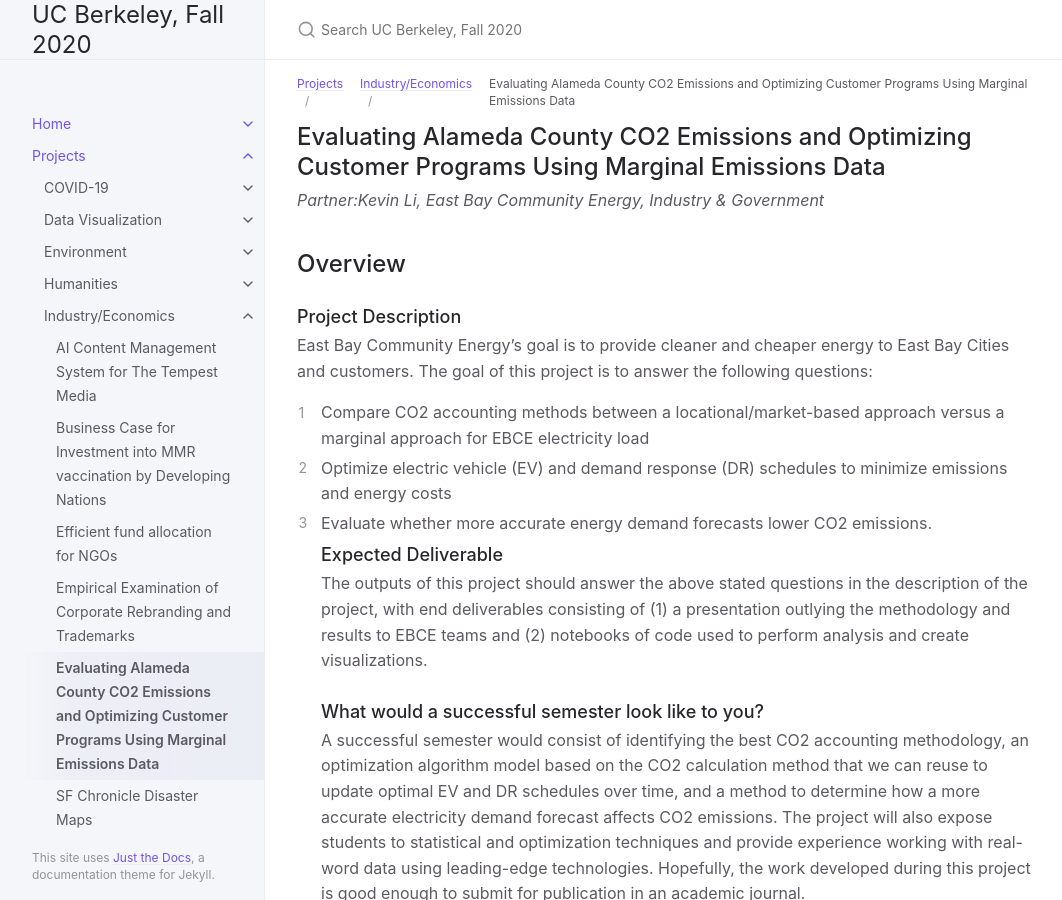
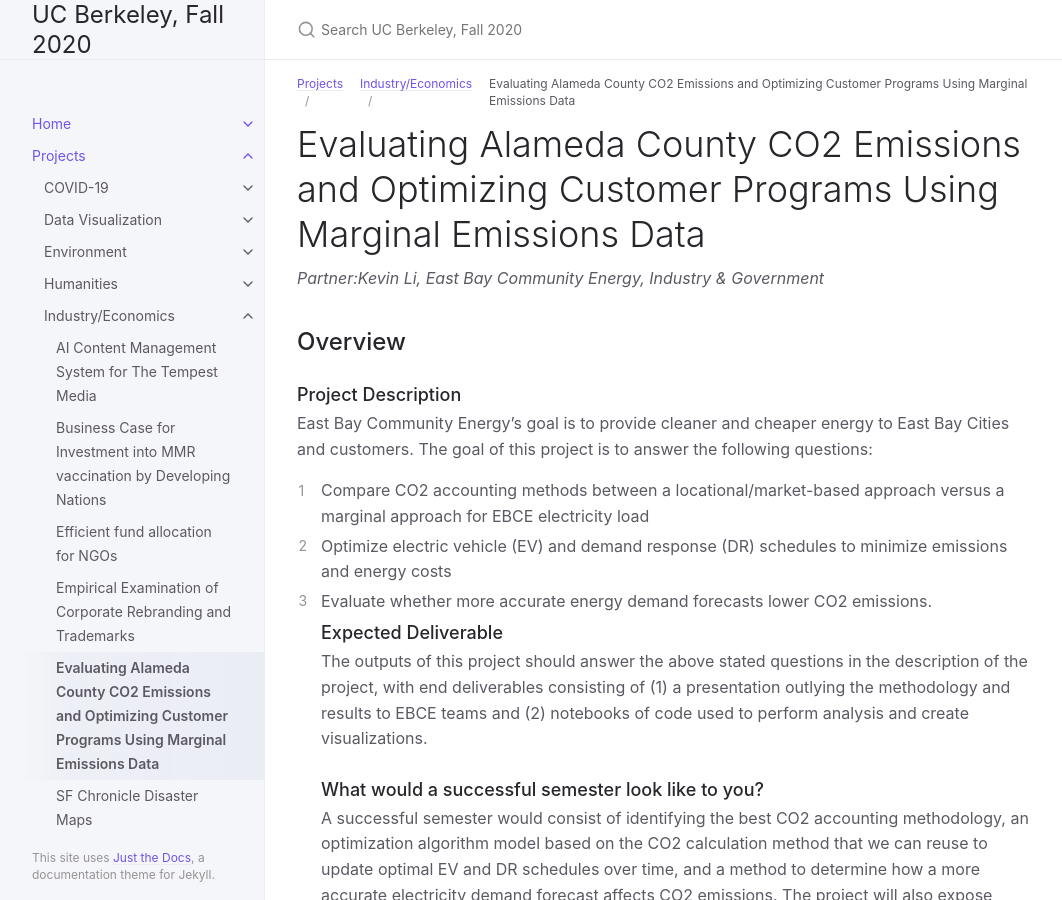
Before and after one commit to DS-Discovery/ds-discovery.github.io, a Jekyll site: the page built from Projects/Industry:Economics/IE-Evaluating Alameda County CO2 Emissions and Optimizing Customer Programs Using Marginal Emissions Data.md, in a window 1280 px wide and 900 px high. Shown: the whole window, without its empty margins (107-1169 px from the left). Built offline with Jekyll 4.4.1, drawn with Linux system fonts in a browser that asks for light colours.

```diff
--- a/Projects/Industry:Economics/IE-Evaluating Alameda County CO2 Emissions and Optimizing Customer Programs Using Marginal Emissions Data.md
+++ b/Projects/Industry:Economics/IE-Evaluating Alameda County CO2 Emissions and Optimizing Customer Programs Using Marginal Emissions Data.md
@@ -7,7 +7,7 @@ nav_order: 4
 ---
 
 
-## Evaluating Alameda County CO2 Emissions and Optimizing Customer Programs Using Marginal Emissions Data
+# Evaluating Alameda County CO2 Emissions and Optimizing Customer Programs Using Marginal Emissions Data
 *Partner:Kevin Li, East Bay Community Energy, Industry & Government*
 
 ## Overview
```
